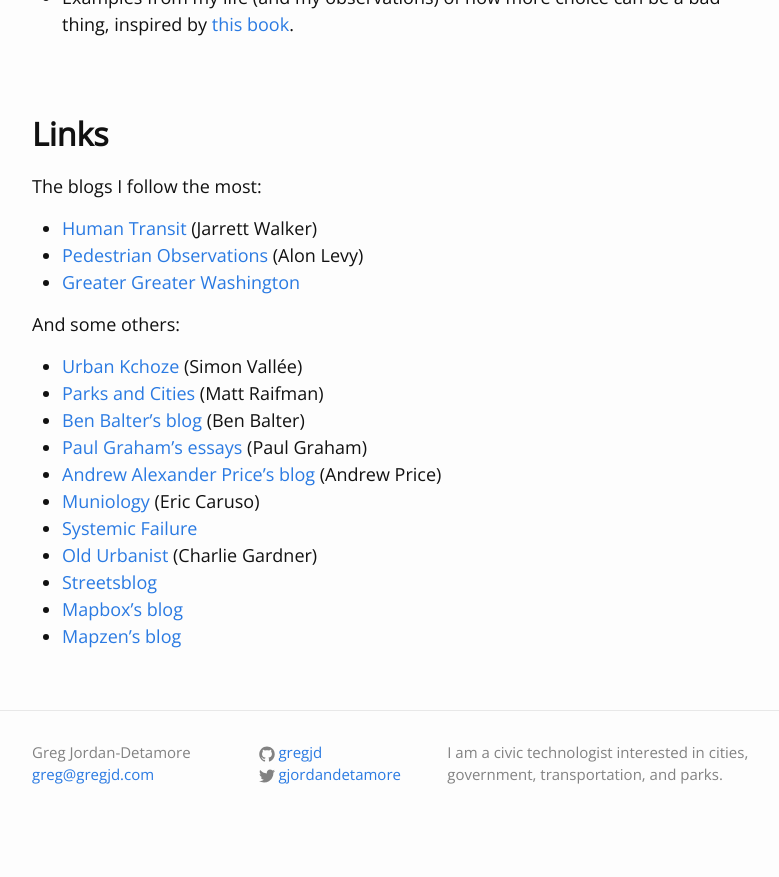
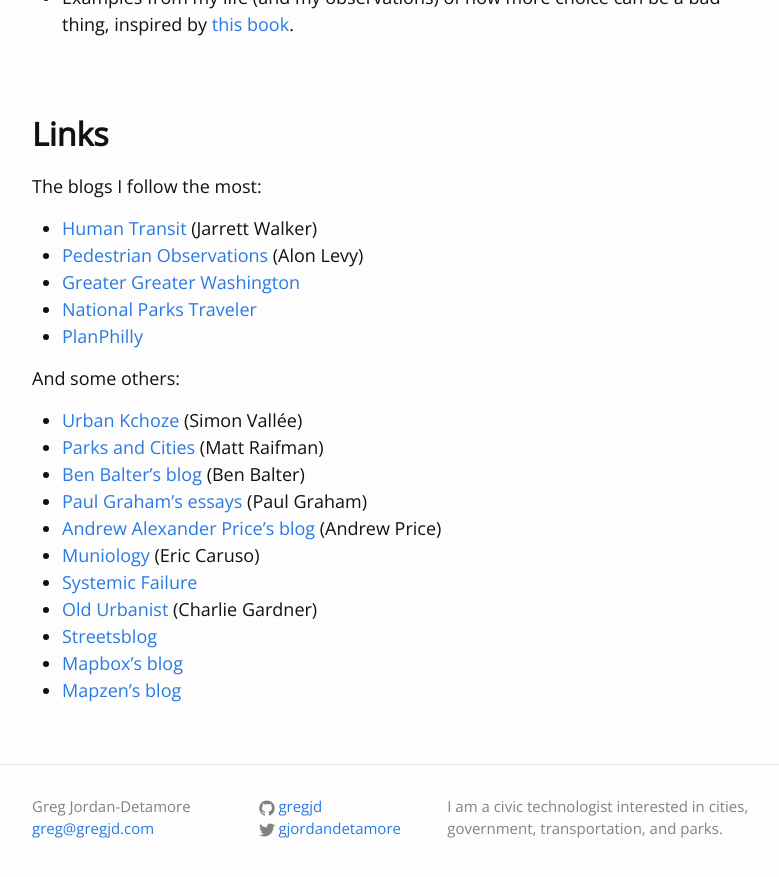
Before and after one commit to gregjd/gregjd.github.io, a Jekyll site: the page built from blog/index.md, in a window 1280 px wide and 900 px high, scrolled down 3632 px. Shown: the top 877 px of the window, without its empty margins (238-1017 px from the left). Built offline with Jekyll 4.4.1, drawn with Linux system fonts in a browser that asks for light colours; before the commit the page ends 4478 px from its top, so only the background shows below that.

Commit message:
Add NPT and PlanPhilly to blog links

```diff
--- a/blog/index.md
+++ b/blog/index.md
@@ -76,6 +76,8 @@
 * [Human Transit](http://www.humantransit.org/) (Jarrett Walker)
 * [Pedestrian Observations](http://pedestrianobservations.wordpress.com/) (Alon Levy)
 * [Greater Greater Washington](http://greatergreaterwashington.org/)
+* [National Parks Traveler](https://www.nationalparkstraveler.org/)
+* [PlanPhilly](http://planphilly.com/)
 
 And some others:
 
```
